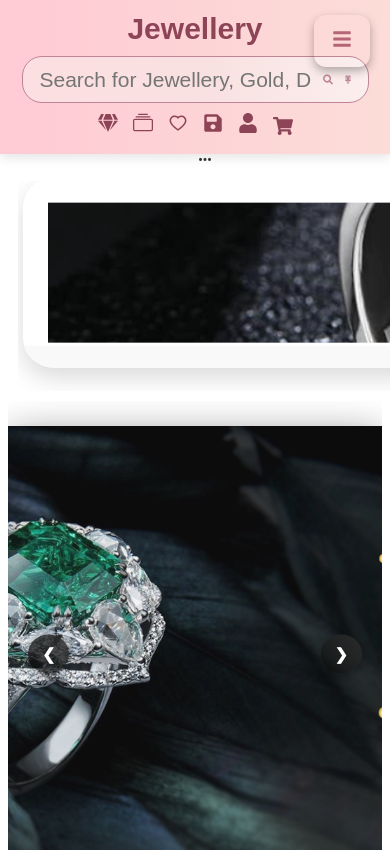
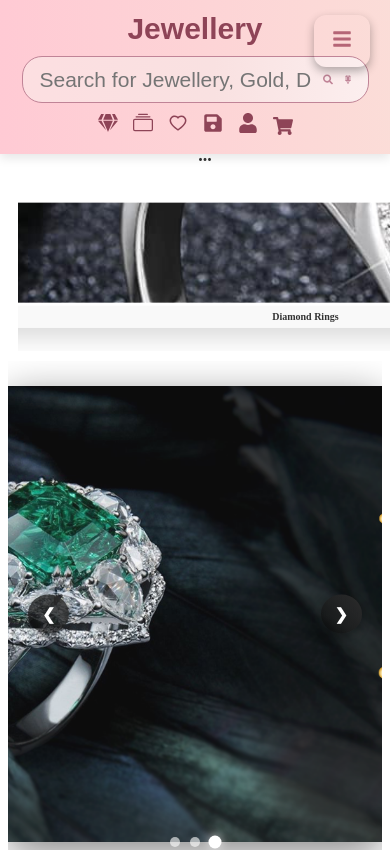
Before and after one commit to Nehasontakke123/ProjectNew1, a React (Vite) app: page / in a window 390 px wide. Shown: the top 850 px of the page. Built offline with nearby package versions, Linux system fonts and the light colour scheme; no server answers.

Commit message:
New Code

```diff
--- a/src/assets/css/JewelleryCategory.css
+++ b/src/assets/css/JewelleryCategory.css
@@ -1,3 +1,41 @@
+/* Jewellery Scroll */
+.jewellery-scroll {
+    display: flex;
+    overflow: hidden;
+    white-space: nowrap;
+    position: relative;
+    width: 100%;
+    -ms-overflow-style: none;
+    scrollbar-width: none;
+}
+
+.jewellery-scroll::-webkit-scrollbar {
+    display: none;
+}
+
+.jewellery-track {
+    display: flex;
+    gap: 15px;
+    min-width: 200%;
+    animation: scroll 15s linear infinite;
+}
+
+.jewellery-track > * {
+    flex: 0 0 auto;
+}
+
+@keyframes scroll {
+    0% {
+        transform: translateX(0);
+    }
+    100% {
+        transform: translateX(-50%);
+    }
+}
+
+.jewellery-scroll:hover .jewellery-track {
+    animation-play-state: paused;
+}
 /* Jewellery Section Container */
 .jewellery-container {
     width: 100%;
@@ -116,7 +154,7 @@
     100% { transform: translateY(0px); }
 }
 
-/* Mobile View */
+/* Responsive Design */
 @media (max-width: 768px) {
     .jewellery-card {
         width: 120px;
@@ -124,8 +162,7 @@
     }
 
     .jewellery-image {
-        height: 90px; /* smaller image size */
-        object-fit: contain; /* maintain aspect ratio */
+        height: 90px;
     }
 
     .jewellery-title {
@@ -138,16 +175,14 @@
     }
 }
 
-/* Small Mobile View */
 @media (max-width: 480px) {
     .jewellery-card {
-        width: 100px;
-        height: 140px;
+        width: 50px;
+        height: 100px;
     }
 
     .jewellery-image {
-        height: 80px; /* adjust image size for smaller screens */
-        object-fit: contain; /* maintain aspect ratio */
+        height: 80px;
     }
 
     .jewellery-title {
```
